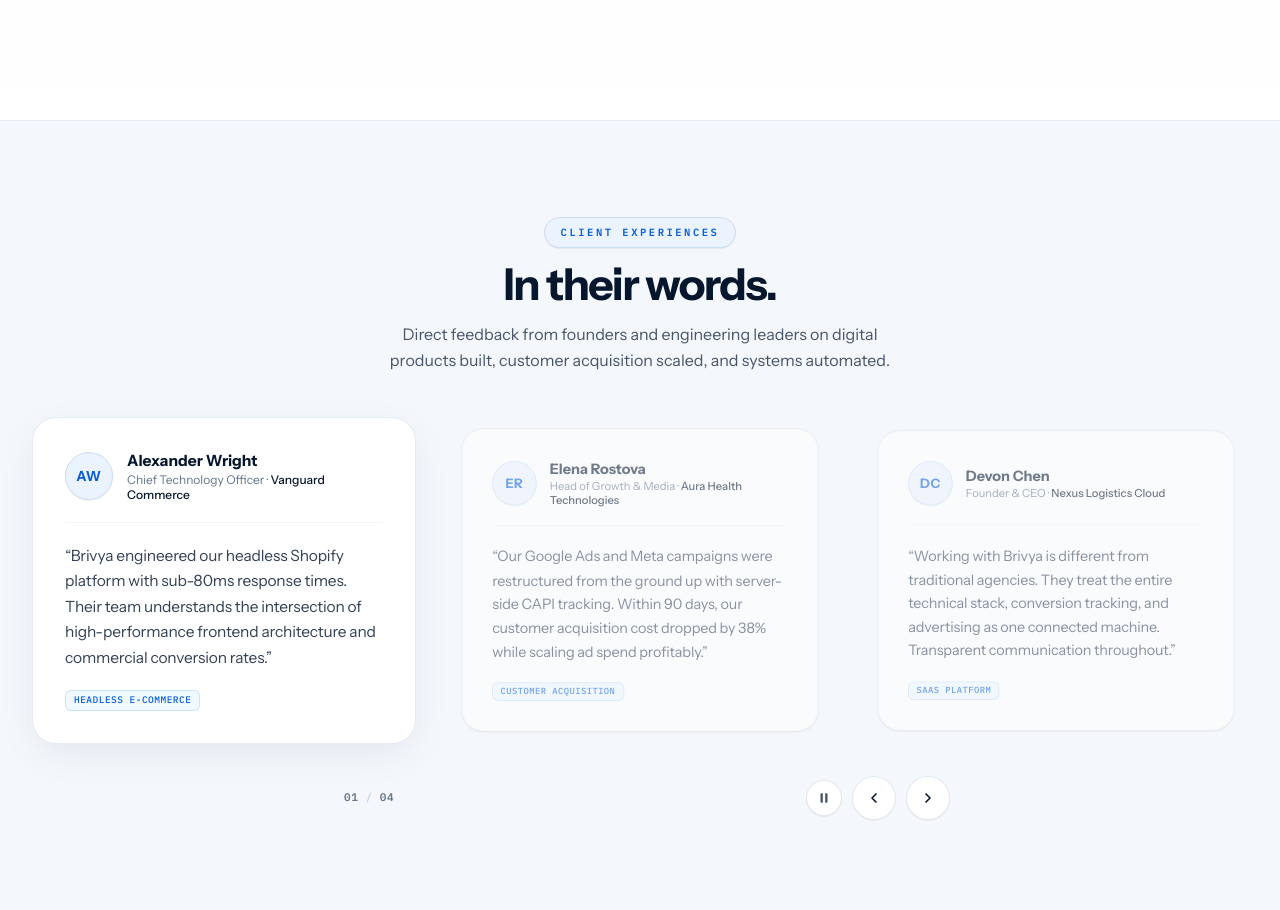
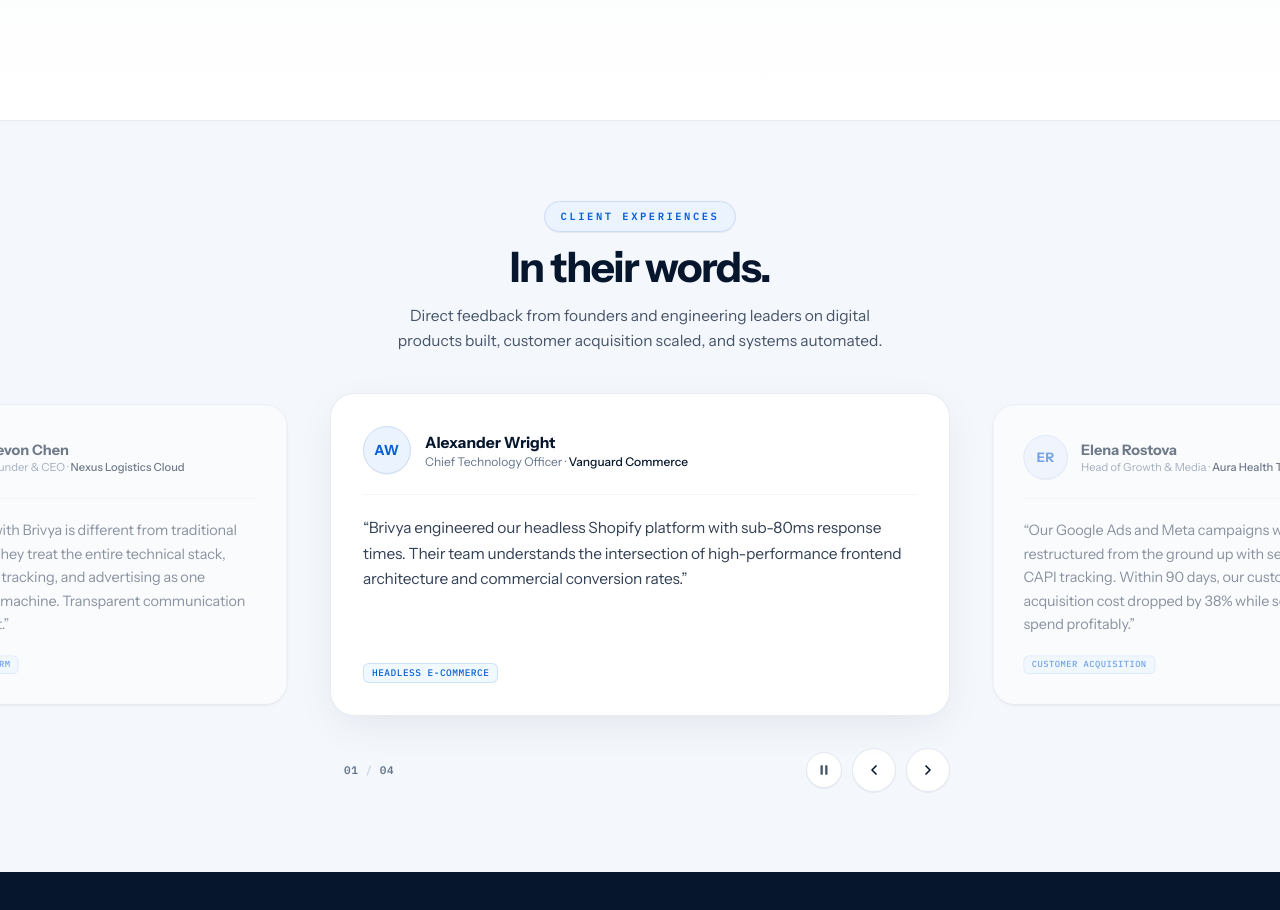
Before and after one commit to ahmeen2812/brivya-platform, a Next.js app: page / in a window 1280 px wide. Shown: the part 1540-2450 px from the top of the page. After the commit the page ends 2412 px from the top, so only its background shows below. Built offline with nearby package versions, Linux system fonts and the light colour scheme.

Commit message:
feat(testimonials): enforce uniform card heights and smooth right-to-left 3-card stage

```diff
--- a/src/components/sections/testimonials/TestimonialsSection.tsx
+++ b/src/components/sections/testimonials/TestimonialsSection.tsx
@@ -1,14 +1,16 @@
 "use client";
 
-import React, { useRef } from "react";
+import React, { useRef, useEffect } from "react";
 import { TESTIMONIALS_CONFIG } from "./content";
 import { ReviewCard } from "./components/ReviewCard";
 import { CarouselControls } from "./components/CarouselControls";
 import { useTestimonialCarousel } from "./hooks/useTestimonialCarousel";
+import { animateCardEntrance } from "./animations/carouselAnimations";
 
 export const TestimonialsSection: React.FC = () => {
   const { header, carousel, reviews } = TESTIMONIALS_CONFIG;
   const sectionRef = useRef<HTMLElement | null>(null);
+  const activeCardRef = useRef<HTMLDivElement | null>(null);
 
   const {
     activeIndex,
@@ -27,6 +29,17 @@ export const TestimonialsSection: React.FC = () => {
     pauseOnHover: carousel.pauseOnHover,
   });
 
+  // Trigger smooth settle animation on the active card whenever the index changes
+  useEffect(() => {
+    if (activeCardRef.current) {
+      animateCardEntrance(activeCardRef.current);
+    }
+  }, [activeIndex]);
+
+  // Derive indices for the 3 visible slots
+  const prevIndex = (activeIndex - 1 + reviews.length) % reviews.length;
+  const nextIndex = (activeIndex + 1) % reviews.length;
+
   return (
     <section
       id="client-experiences"
@@ -39,13 +52,13 @@ export const TestimonialsSection: React.FC = () => {
       onTouchEnd={handleTouchEnd}
       /*
         Light Theme Canvas & Compact Spacing:
-        Seamlessly flows from the previous section with clean padding.
+        Seamlessly flows on the #F4F7FC substrate directly below the trust section.
       */
-      className="relative w-full bg-[#F4F7FC] py-14 sm:py-16 md:py-20 lg:py-24 overflow-hidden border-t border-slate-200/60 select-none"
+      className="relative w-full bg-[#F4F7FC] py-14 sm:py-16 md:py-18 lg:py-20 overflow-hidden border-t border-slate-200/60 select-none"
     >
       <div className="relative mx-auto w-full max-w-[1340px] px-4 sm:px-6 md:px-8 flex flex-col items-center justify-start">
         {/* Editorial Section Header */}
-        <div className="flex flex-col items-center justify-center text-center w-full max-w-2xl mx-auto pb-9 sm:pb-11 select-none">
+        <div className="flex flex-col items-center justify-center text-center w-full max-w-2xl mx-auto pb-8 sm:pb-10 select-none">
           {/* Eyebrow Badge */}
           <div className="inline-flex items-center justify-center mb-3">
             <div className="inline-flex items-center justify-center bg-[#EBF3FF] border border-[#CBDDF6] px-3.5 sm:px-4 py-1.5 rounded-full shadow-2xs">
@@ -56,50 +69,53 @@ export const TestimonialsSection: React.FC = () => {
           </div>
 
           {/* Heading */}
-          <h2 className="font-sans text-[28px] sm:text-[34px] md:text-[40px] lg:text-[44px] font-extrabold text-[#06162C] leading-[1.12] tracking-[-0.035em] text-balance">
+          <h2 className="font-sans text-[28px] sm:text-[34px] md:text-[38px] lg:text-[42px] font-extrabold text-[#06162C] leading-[1.12] tracking-[-0.035em] text-balance">
             {header.title}
           </h2>
 
           {/* Subtitle */}
-          <p className="mt-3 font-sans text-[14px] sm:text-[15px] md:text-[16px] font-normal leading-relaxed text-[#475569] text-balance">
+          <p className="mt-3 font-sans text-[14px] sm:text-[15px] md:text-[15.5px] font-normal leading-relaxed text-[#475569] text-balance">
             {header.subtitle}
           </p>
         </div>
 
         {/*
           Horizontal Carousel Stage:
-          Displays the active review in the center with neighboring reviews visible
+          - Shows [Previous Review] on Left, [Active Review] in Center, [Next Review] on Right
+          - All card slots share identical height bounds (items-stretch)
+          - Transitions smoothly right-to-left
         */}
         <div className="relative w-full flex items-center justify-center overflow-visible">
-          <div className="flex items-center justify-center w-full gap-4 sm:gap-6 md:gap-8">
-            {reviews.map((review, index) => {
-              const isActive = index === activeIndex;
-              const isPrev = index === (activeIndex - 1 + reviews.length) % reviews.length;
-              const isNext = index === (activeIndex + 1) % reviews.length;
+          <div className="flex items-stretch justify-center w-full gap-4 sm:gap-6 md:gap-7">
+            {/* Slot 1: Left Neighbor (Previous Review) - Visible on desktop */}
+            <div className="hidden lg:flex w-full max-w-[380px] xl:max-w-[420px] shrink-0 items-stretch">
+              <ReviewCard
+                review={reviews[prevIndex]}
+                isActive={false}
+                cardIndex={prevIndex}
+              />
+            </div>
 
-              // On desktop, keep active and immediate neighbors rendered in-view
-              // On mobile, render only the active card to prevent horizontal overflow
-              if (!isActive && !isPrev && !isNext) {
-                return null;
-              }
+            {/* Slot 2: Center Stage (Active Review) - Prominent on all devices */}
+            <div
+              ref={activeCardRef}
+              className="flex w-full max-w-[540px] sm:max-w-[580px] md:max-w-[620px] shrink-0 items-stretch z-20"
+            >
+              <ReviewCard
+                review={reviews[activeIndex]}
+                isActive={true}
+                cardIndex={activeIndex}
+              />
+            </div>
 
-              return (
-                <div
-                  key={review.id}
-                  className={`${
-                    isActive
-                      ? "block w-full max-w-[540px] sm:max-w-[580px] md:max-w-[620px]"
-                      : "hidden lg:block w-full max-w-[420px] xl:max-w-[460px]"
-                  }`}
-                >
-                  <ReviewCard
-                    review={review}
-                    isActive={isActive}
-                    cardIndex={index}
-                  />
-                </div>
-              );
-            })}
+            {/* Slot 3: Right Neighbor (Next Review) - Visible on desktop */}
+            <div className="hidden lg:flex w-full max-w-[380px] xl:max-w-[420px] shrink-0 items-stretch">
+              <ReviewCard
+                review={reviews[nextIndex]}
+                isActive={false}
+                cardIndex={nextIndex}
+              />
+            </div>
           </div>
         </div>
 
```
